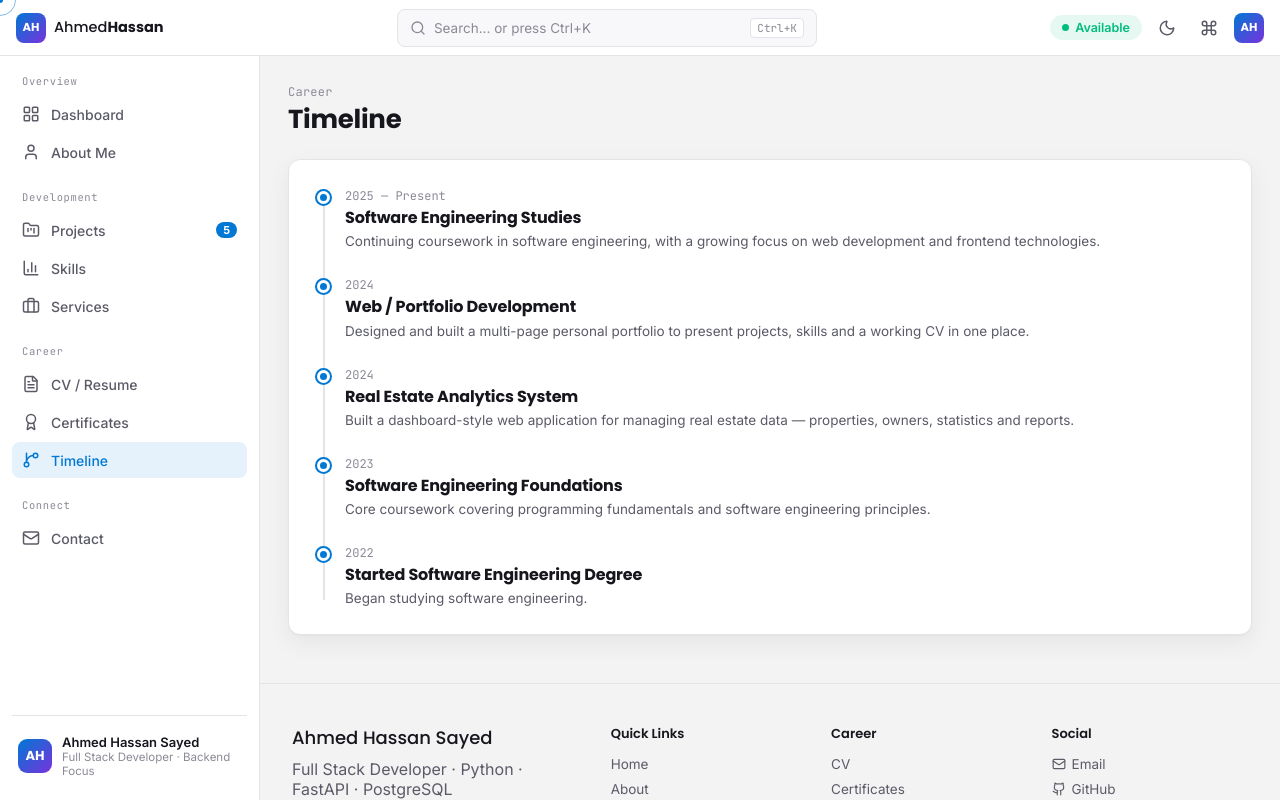
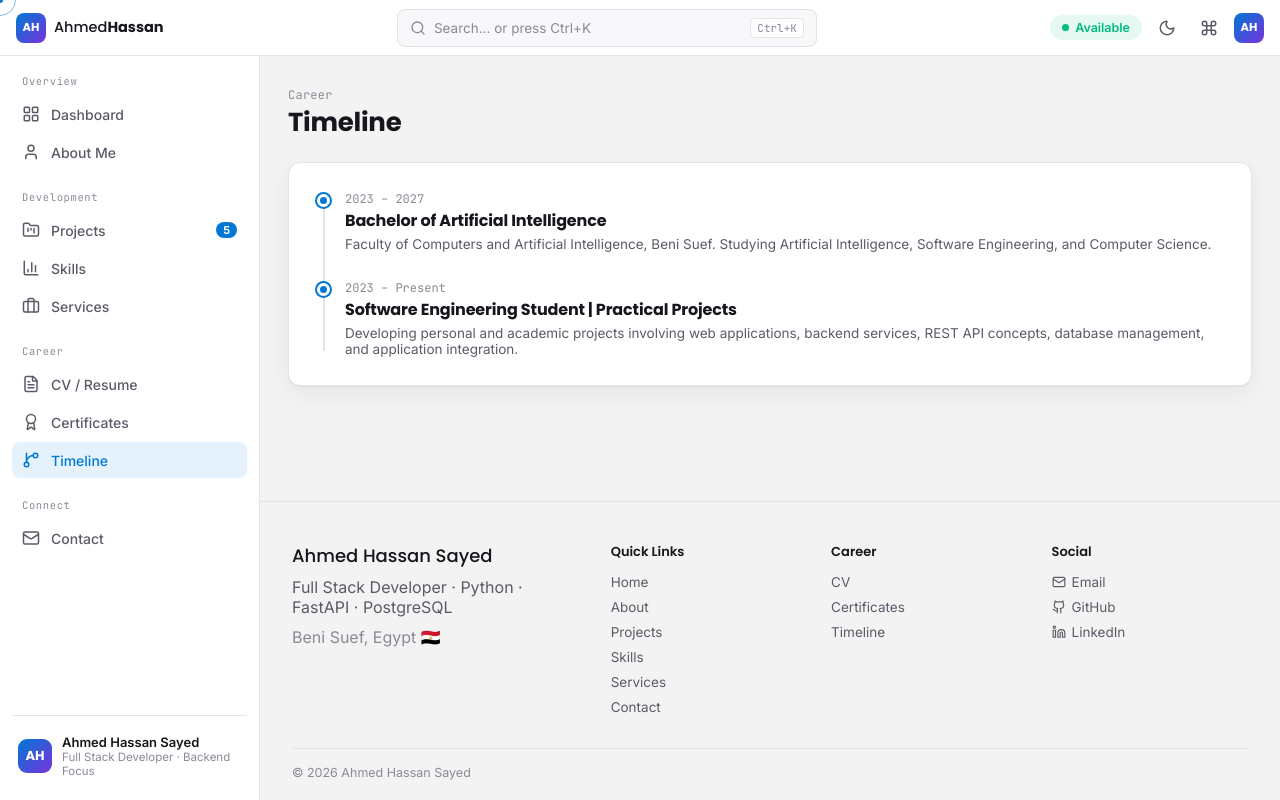
Before and after one commit to ahmedhassan232/ahmed-frontp, a React (Vite) app: page /timeline in a window 1280 px wide. Built offline with nearby package versions, Linux system fonts and the light colour scheme.

Commit message:
Update portfolio content: src/data/timeline.js

```diff
--- a/src/data/timeline.js
+++ b/src/data/timeline.js
@@ -1,27 +1,12 @@
 export const timeline = [
   {
-    year: '2025 — Present',
-    title: 'Software Engineering Studies',
-    description: 'Continuing coursework in software engineering, with a growing focus on web development and frontend technologies.',
+    year: '2023 – 2027',
+    title: 'Bachelor of Artificial Intelligence',
+    description: 'Faculty of Computers and Artificial Intelligence, Beni Suef. Studying Artificial Intelligence, Software Engineering, and Computer Science.',
   },
   {
-    year: '2024',
-    title: 'Web / Portfolio Development',
-    description: 'Designed and built a multi-page personal portfolio to present projects, skills and a working CV in one place.',
-  },
-  {
-    year: '2024',
-    title: 'Real Estate Analytics System',
-    description: 'Built a dashboard-style web application for managing real estate data — properties, owners, statistics and reports.',
-  },
-  {
-    year: '2023',
-    title: 'Software Engineering Foundations',
-    description: 'Core coursework covering programming fundamentals and software engineering principles.',
-  },
-  {
-    year: '2022',
-    title: 'Started Software Engineering Degree',
-    description: 'Began studying software engineering.',
+    year: '2023 – Present',
+    title: 'Software Engineering Student | Practical Projects',
+    description: 'Developing personal and academic projects involving web applications, backend services, REST API concepts, database management, and application integration.',
   },
 ];
```
